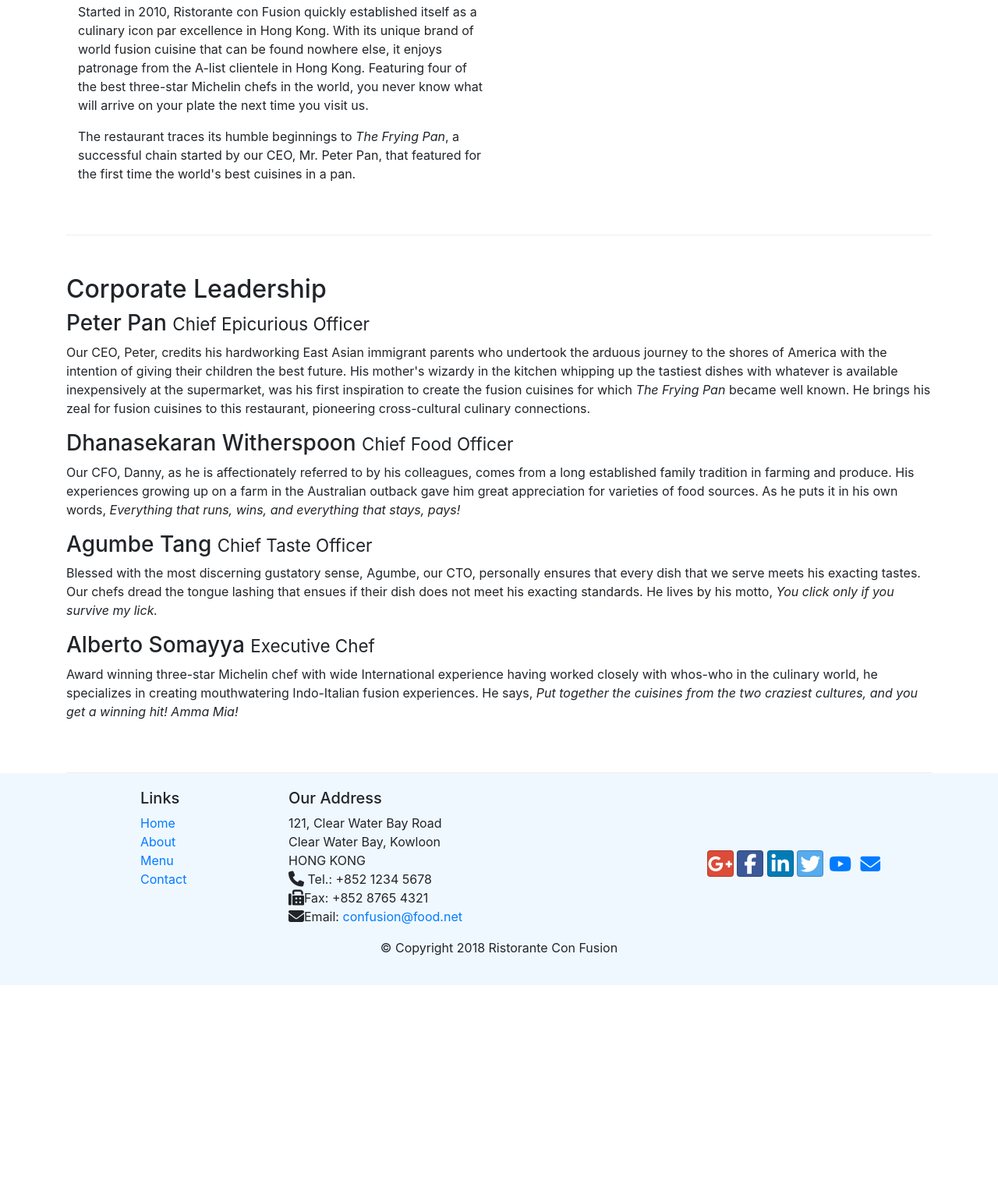
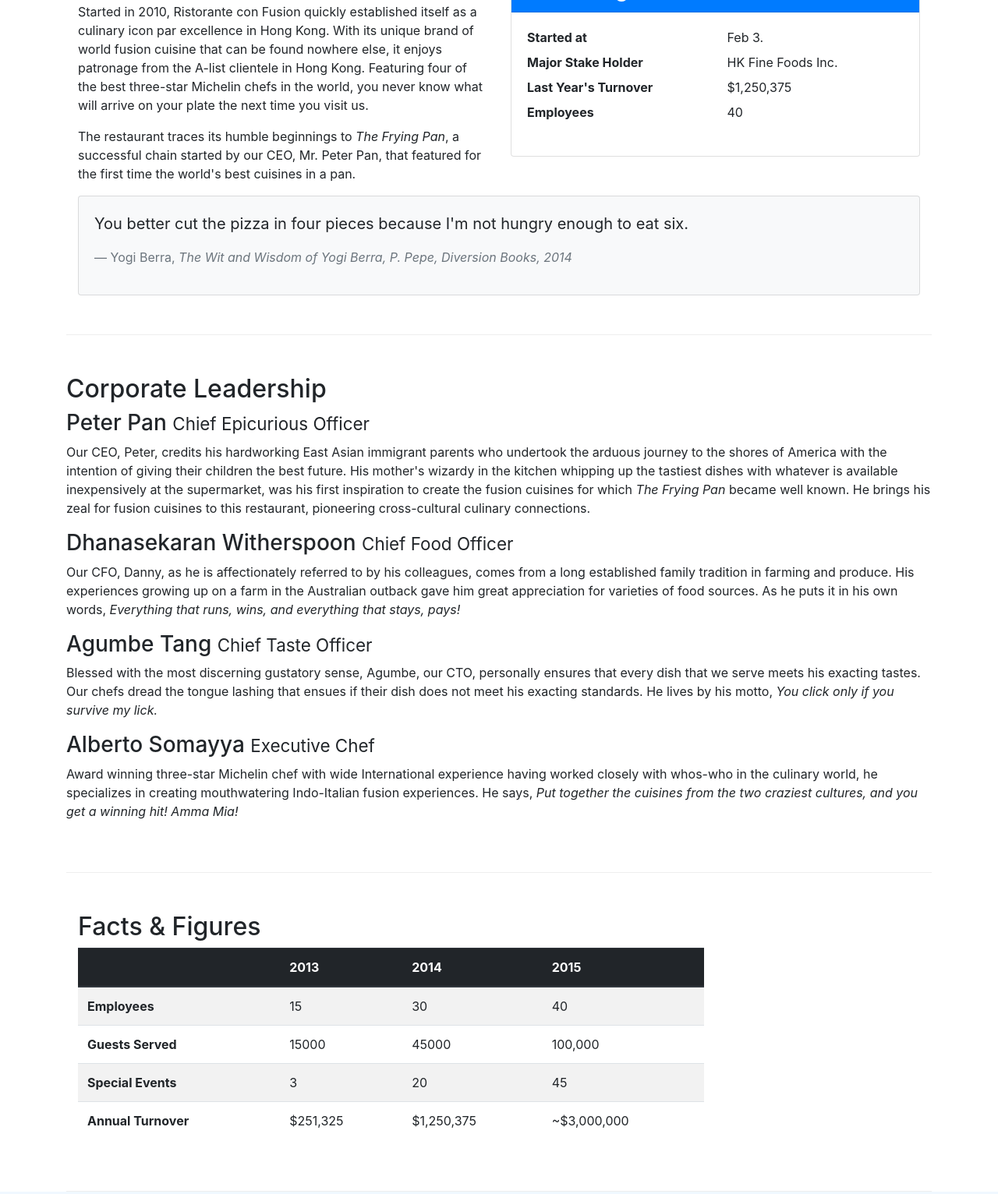
Before and after one commit to baldmonkey1/bootstrap, a website: page aboutus.html in a window 1280 px wide. Shown: the part 533-2065 px from the top of the page at 78% size. Before the commit the page ends 1797 px from the top, so only its background shows below. Drawn offline with nearby package versions, Linux system fonts and the light colour scheme.

Commit message:
tables and cards

```diff
--- a/aboutus.html
+++ b/aboutus.html
@@ -55,15 +55,43 @@
             </div>
         </div>
 
+
         <div class="row row-content">
             <div class="col-12 col-sm-6">
                 <h2>Our History</h2>
                 <p>Started in 2010, Ristorante con Fusion quickly established itself as a culinary icon par excellence in Hong Kong. With its unique brand of world fusion cuisine that can be found nowhere else, it enjoys patronage from the A-list clientele in Hong Kong.  Featuring four of the best three-star Michelin chefs in the world, you never know what will arrive on your plate the next time you visit us.</p>
                 <p>The restaurant traces its humble beginnings to <em>The Frying Pan</em>, a successful chain started by our CEO, Mr. Peter Pan, that featured for the first time the world's best cuisines in a pan.</p>
             </div>
-            <div>
+            <div class="col-sm-6">
+                <div class="card">
+                    <h3 class="card-header bg-primary text-white">Facts at glance</h3>
+                    <div class="card-body">
+                        <dl class="row">
+                            <dt class="col-6">Started at</dt>
+                            <dd class="col-6">Feb 3.</dd>
+                            <dt class="col-6">Major Stake Holder</dt>
+                            <dd class="col-6">HK Fine Foods Inc.</dd>
+                            <dt class="col-6">Last Year's Turnover</dt>
+                            <dd class="col-6">$1,250,375</dd>
+                            <dt class="col-6">Employees</dt>
+                            <dd class="col-6">40</dd>
+                        </dl>
+                    </div>
+                </div>
             </div>
-        </div>
+            <div class="col-12">
+                 <div class="card card-body bg-light">
+                    <blockquote class="blockquote">
+                        <p class="mb0">You better cut the pizza in four pieces because
+                            I'm not hungry enough to eat six.</p>
+                            <footer class="blockquote-footer">Yogi Berra,
+                                <cite title="Source title">The Wit and Wisdom of Yogi Berra,
+                                    P. Pepe, Diversion Books, 2014</cite>
+                            </footer>
+                    </blockquote>
+                 </div>
+            </div>
+            </div>
 
         <div class="row row-content">
             <div>
@@ -78,7 +106,51 @@
                 <p class="d-none d-sm-block">Award winning three-star Michelin chef with wide International experience having worked closely with whos-who in the culinary world, he specializes in creating mouthwatering Indo-Italian fusion experiences. He says, <em>Put together the cuisines from the two craziest cultures, and you get a winning hit! Amma Mia!</em></p>
             </div>
        </div>
-
+       <div class="row row-content">
+        <div class="col-12 col-sm-9">
+            <h2>Facts &amp; Figures</h2>
+            <div class="table-responsive">
+                <table class="table table-striped">
+                    <thead class="thead-dark">
+                        <tr>
+                            <th>&nbsp;</th>
+                            <th>2013</th>
+                            <th>2014</th>
+                            <th>2015</th>
+                        </tr>
+                    </thead>
+                    <tbody>
+                        <tr>
+                            <th>Employees</th>
+                            <td>15</td>
+                            <td>30</td>
+                            <td>40</td>
+                        </tr>
+                        <tr>
+                            <th>Guests Served</th>
+                            <td>15000</td>
+                            <td>45000</td>
+                            <td>100,000</td>
+                        </tr>
+                        <tr>
+                            <th>Special Events</th>
+                            <td>3</td>
+                            <td>20</td>
+                            <td>45</td>
+                        </tr>
+                        <tr>
+                            <th>Annual Turnover</th>
+                                <td>$251,325</td>
+                                <td>$1,250,375</td>
+                                <td>~$3,000,000</td>
+                            </tr>
+                        </tbody>
+                    </table>
+                </div>
+        </div>
+         <div class="col-12 col-sm-3">
+        </div>
+   </div>
     </div>
 
     <footer class="footer">
```
